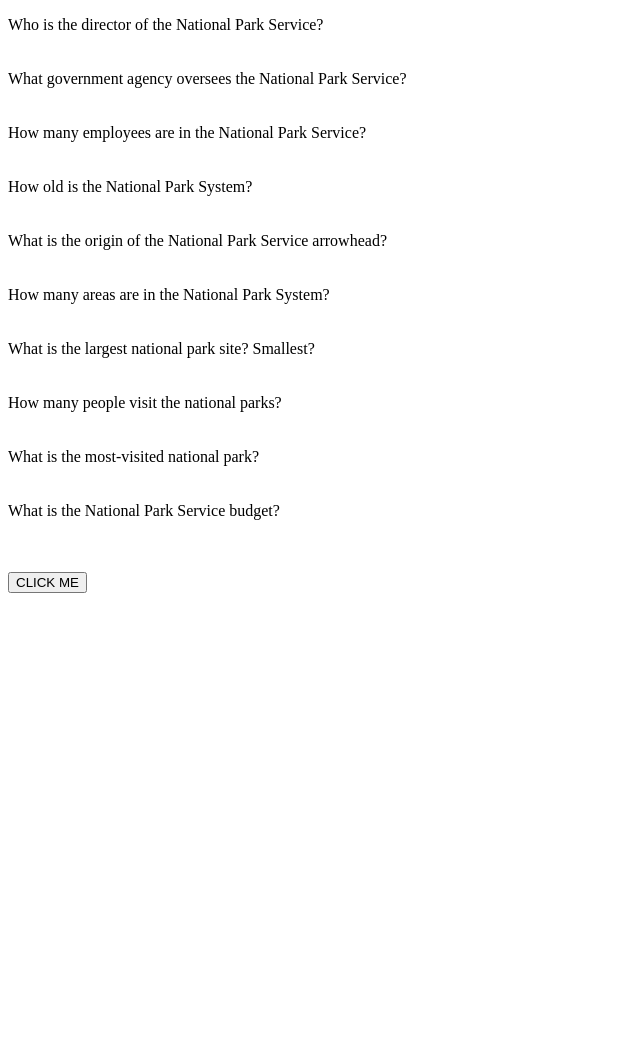
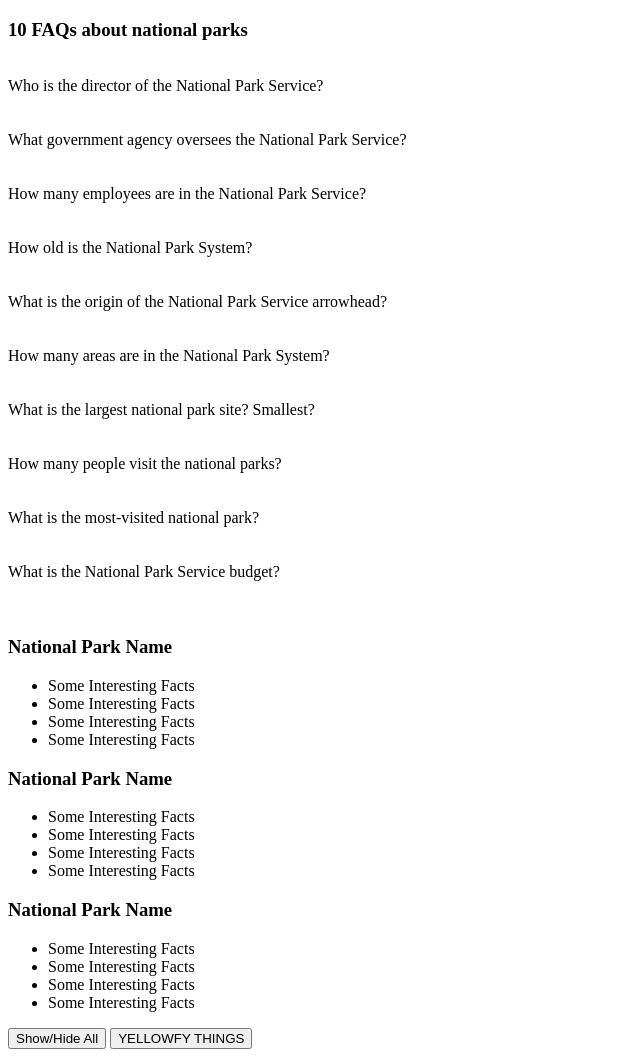
Before and after one commit to austinmgray210/codeup-web-exercises, a plain HTML site: page jquery_faq.html in a window 1280 px wide. Shown: the whole page, without its empty margins (0-640 px from the left). Before the commit the page ends 800 px from the top, so only its background shows below. Drawn offline with Linux system fonts and the light colour scheme.

Commit message:
finished jquery_faq

```diff
--- a/jquery_faq.html
+++ b/jquery_faq.html
@@ -3,44 +3,116 @@
 <head>
     <meta charset="UTF-8">
     <title>Title</title>
+
 </head>
 <style>
     .invisible {
         visibility: hidden;
     }
+
+    .bolded {
+        font-weight: bold;
+    }
+
+    .yellowBackground {
+        background-color: yellow;
+    }
+
+    .blueFont {
+        color: blue;
+    }
 </style>
+
 <body>
 
+
 <dl>
-    <dt>Who is the director of the National Park Service?</dt>
+    <h3>10 FAQs about national parks</h3>
+    <br>
+
+    <dt id="parkQuestion1">Who is the director of the National Park Service?</dt>
         <dd class = "invisible">Lorem ipsum dolor sit amet, consectetur adipisicing elit. Adipisci asperiores autem commodi earum enim excepturi explicabo fugiat in ipsam, itaque magni molestias mollitia officia quibusdam quisquam sed sequi, ullam voluptatibus!</dd>
-    <dt>What government agency oversees the National Park Service?</dt>
+    <dt id="parkQuestion2">What government agency oversees the National Park Service?</dt>
         <dd class = "invisible">Lorem ipsum dolor sit amet, consectetur adipisicing elit. Accusamus aspernatur consequatur dolore eaque earum eos hic in ipsum iusto labore laborum nobis pariatur, provident quae quam quas quibusdam, soluta tenetur!</dd>
-    <dt>How many employees are in the National Park Service?</dt>
+    <dt id="parkQuestion3">How many employees are in the National Park Service?</dt>
         <dd class = "invisible">Lorem ipsum dolor sit amet, consectetur adipisicing elit. Accusamus consequuntur doloribus esse et laboriosam mollitia perferendis praesentium, provident quos sequi ut veniam! Accusantium harum molestiae, nisi quidem tempora tenetur ut!</dd>
-    <dt>How old is the National Park System?</dt>
+    <dt id="parkQuestion4">How old is the National Park System?</dt>
         <dd class = "invisible">Lorem ipsum dolor sit amet, consectetur adipisicing elit. Asperiores aut beatae blanditiis cupiditate distinctio et itaque, laudantium necessitatibus nostrum officia omnis placeat qui quidem quo, repellat velit voluptates. Doloribus, est!</dd>
-    <dt>What is the origin of the National Park Service arrowhead?</dt>
+    <dt id="parkQuestion5">What is the origin of the National Park Service arrowhead?</dt>
         <dd class = "invisible">Lorem ipsum dolor sit amet, consectetur adipisicing elit. Assumenda consectetur dolore, harum inventore libero maxime nemo nobis. Accusamus amet beatae cumque dolores laudantium molestiae nihil quas, rem? Consequuntur, laboriosam, soluta?</dd>
-    <dt>How many areas are in the National Park System?</dt>
+    <dt id="parkQuestion6">How many areas are in the National Park System?</dt>
         <dd class = "invisible">Lorem ipsum dolor sit amet, consectetur adipisicing elit. Assumenda aut delectus eveniet exercitationem odio? Aut autem consequuntur dolore enim natus nemo reiciendis ut. Assumenda corporis deserunt ex laudantium modi optio?</dd>
-    <dt>What is the largest national park site? Smallest?</dt>
+    <dt id="parkQuestion7">What is the largest national park site? Smallest?</dt>
         <dd class = "invisible">Lorem ipsum dolor sit amet, consectetur adipisicing elit. Ad at exercitationem facere maiores nam nulla veniam veritatis. Delectus ducimus eaque illum ipsa nulla praesentium, quasi quis quod unde! Blanditiis, culpa!</dd>
-    <dt>How many people visit the national parks?</dt>
+    <dt id="parkQuestion8">How many people visit the national parks?</dt>
         <dd class = "invisible">Lorem ipsum dolor sit amet, consectetur adipisicing elit. A ab accusantium architecto at distinctio dolorum ducimus exercitationem laudantium nisi nostrum numquam, quaerat qui, quia quo sequi unde vel! Eum, necessitatibus.</dd>
-    <dt>What is the most-visited national park?</dt>
+    <dt id="parkQuestion9">What is the most-visited national park?</dt>
         <dd class = "invisible">Lorem ipsum dolor sit amet, consectetur adipisicing elit. Aliquam, beatae earum enim eos, error et eum iusto maiores minima natus quam quidem quo quos saepe totam, ullam ut veniam veritatis!</dd>
-    <dt>What is the National Park Service budget?</dt>
+    <dt id="parkQuestion10">What is the National Park Service budget?</dt>
         <dd class = "invisible">Lorem ipsum dolor sit amet, consectetur adipisicing elit. Architecto cupiditate facere, facilis fuga itaque nisi optio tempora ullam? Blanditiis deleniti ea inventore maiores minima molestiae necessitatibus nobis qui tenetur ut.</dd>
 </dl>
 
-<button id = ddInvisibilityButton>CLICK ME</button>
+
+<!--
+    Under the FAQ, add 3 unordered lists like above. Each list should contain a
+    national park name in an h3 element, and a ul of 4 facts about the park.
+-->
+
+<h3>National Park Name</h3>
+<ul>
+    <li>Some Interesting Facts</li>
+    <li>Some Interesting Facts</li>
+    <li>Some Interesting Facts</li>
+    <li>Some Interesting Facts</li>
+</ul>
+
+<h3>National Park Name</h3>
+<ul>
+    <li>Some Interesting Facts</li>
+    <li>Some Interesting Facts</li>
+    <li>Some Interesting Facts</li>
+    <li>Some Interesting Facts</li>
+</ul>
+
+<h3>National Park Name</h3>
+<ul>
+    <li>Some Interesting Facts</li>
+    <li>Some Interesting Facts</li>
+    <li>Some Interesting Facts</li>
+    <li>Some Interesting Facts</li>
+</ul>
+
+<button id = ddInvisibilityButton>Show/Hide All</button>
+<button id = makeItYellow>YELLOWFY THINGS</button>
 
 <script src="js/jQuery.js"></script>
 <script>
+
+    $('dl').children().click( function () {
+        var parkId = $(this).attr('id');
+        if (parkId) {
+            $(this).next().toggleClass('invisible');
+        }
+    });
+
     $('#ddInvisibilityButton').click( function () {
         $('dd').toggleClass('invisible');
+    });
+
+    $('h3').click(function () {
+        $(this).next().toggleClass('bolded');
+    });
+
+    $('#makeItYellow').click(function () {
+        $('h3').each( function () {
+            $(this).next().children().last().toggleClass('yellowBackground');
+        })
+    });
+
+    $('li').click( function () {
+        $(this).parent().children().first().toggleClass('blueFont');
     })
+
 </script>
 </body>
 </html>
```
